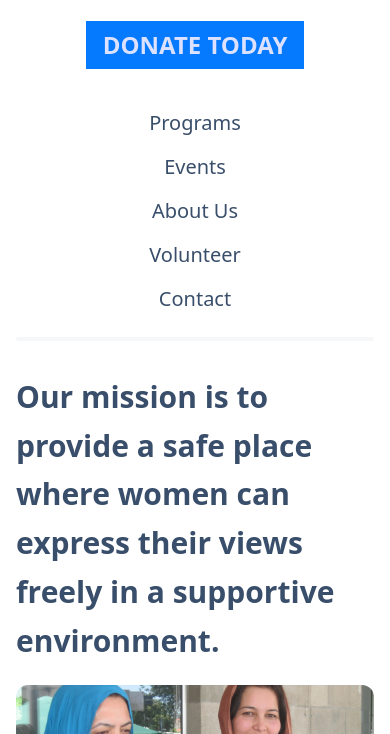
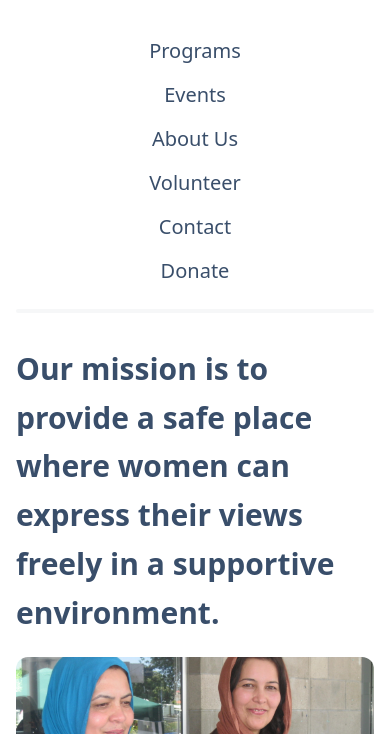
Before and after one commit to AwesomeJackify/ethnic-gig, an Astro site: page / in a window 390 px wide. Both pictures are taken after a click on the icon 334 px from the left and 61 px from the top of the page. Shown: the part 110-844 px from the top of the page. Built offline with nearby package versions, Linux system fonts and the light colour scheme; Astro itself is replaced by a stand-in of ours.

Commit message:
EDIT: Changed nav so that donate CTA is hidden on mobile

```diff
--- a/src/components/Header.tsx
+++ b/src/components/Header.tsx
@@ -43,7 +43,7 @@ const Header = ({ pages }: Props) => {
 
         <a
           href="/donate"
-          className="btn btn-primary rounded-none text-2xl w-fit"
+          className="btn btn-primary hidden md:flex rounded-none text-2xl w-fit"
         >
           Donate Today
         </a>
@@ -58,7 +58,14 @@ const Header = ({ pages }: Props) => {
         >
           {pages.map((page, index) => (
             <li key={index}>
-              <a href={page.url}>{page.name}</a>
+              {page.name !== "Donate" && ( // Hide "donate" link by default
+                <a href={page.url}>{page.name}</a>
+              )}
+              {page.name === "Donate" && ( // Show "donate" link only on larger screens
+                <a href={page.url} className="block md:hidden">
+                  {page.name}
+                </a>
+              )}
             </li>
           ))}
         </ul>
--- a/src/layouts/Layout.astro
+++ b/src/layouts/Layout.astro
@@ -13,6 +13,7 @@ const pages: NavItem[] = [
   { name: "About Us", url: "/about-us" },
   { name: "Volunteer", url: "/volunteer" },
   { name: "Contact", url: "/contact-us" },
+  { name: "Donate", url: "/donate" },
 ];
 
 const socials = [
```
